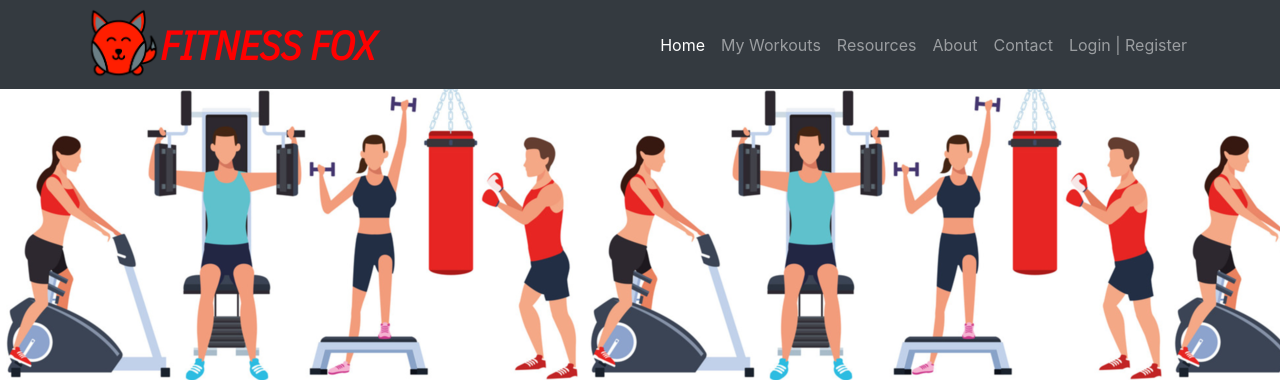
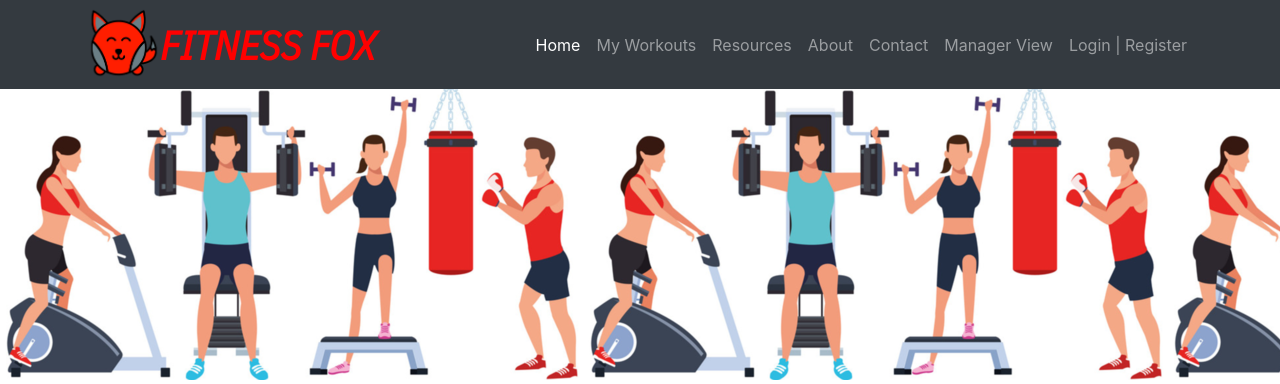
Before and after one commit to bdupy/FitnessFox, a Python web app: template templates/homepage.html in a window 1280 px wide. Shown: the top 384 px of the page. Run offline with Jinja, Linux system fonts and the light colour scheme; the template is opened without the code that fills it, so the values that code supplies are empty; some libraries are stand-ins or nearby versions.

Commit message:
Update homepage.html

```diff
--- a/templates/homepage.html
+++ b/templates/homepage.html
@@ -53,6 +53,9 @@
           </li>
           <li class="nav-item">
             <a class="nav-link" href="#contact">Contact</a>
+          </li>
+          <li class="nav-item">
+            <a class="nav-link" href="Manager_view.html">Manager View</a>
           </li>
           <li class="nav-item">
             <a class="nav-link" href="loginregister.html">Login | Register</a>
```
